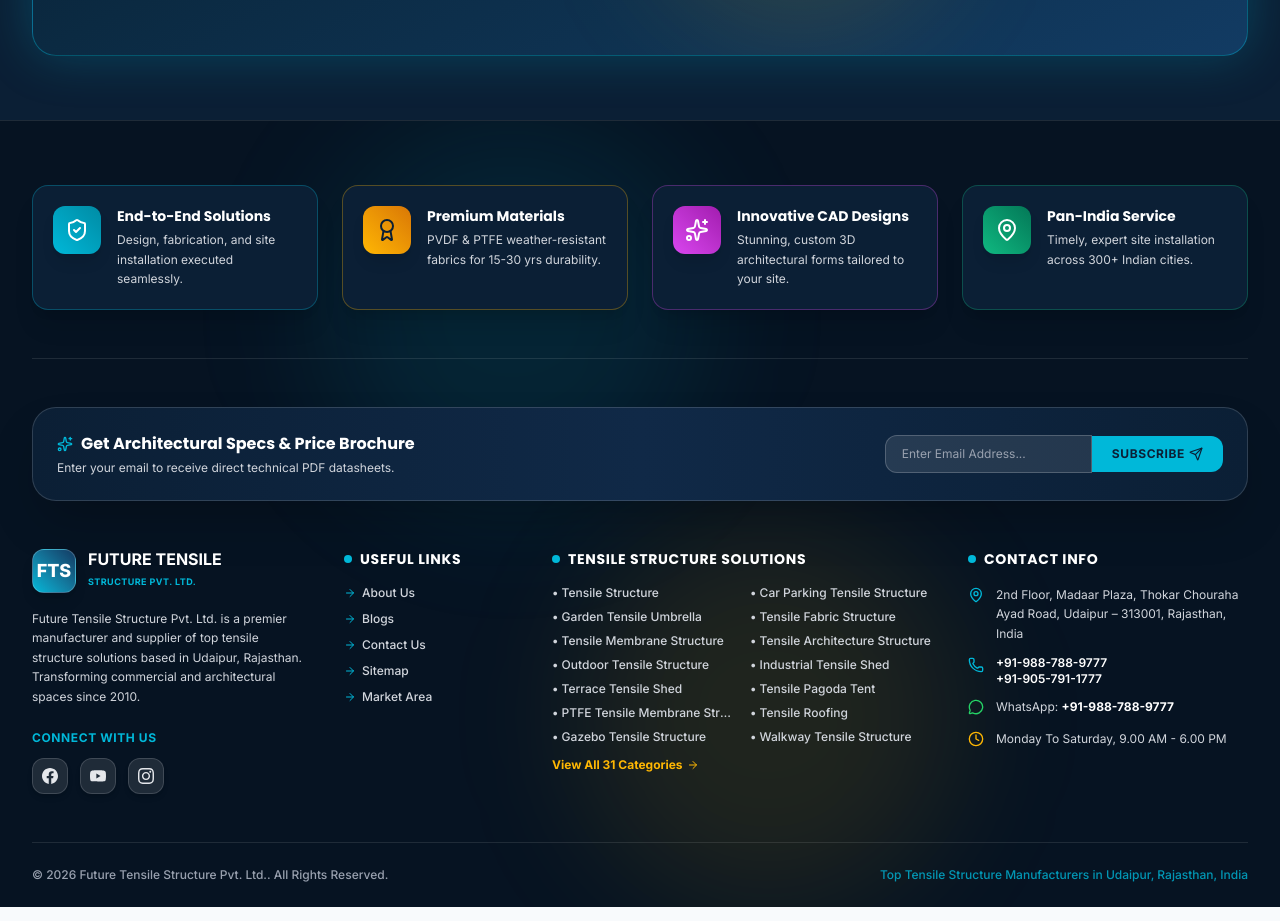
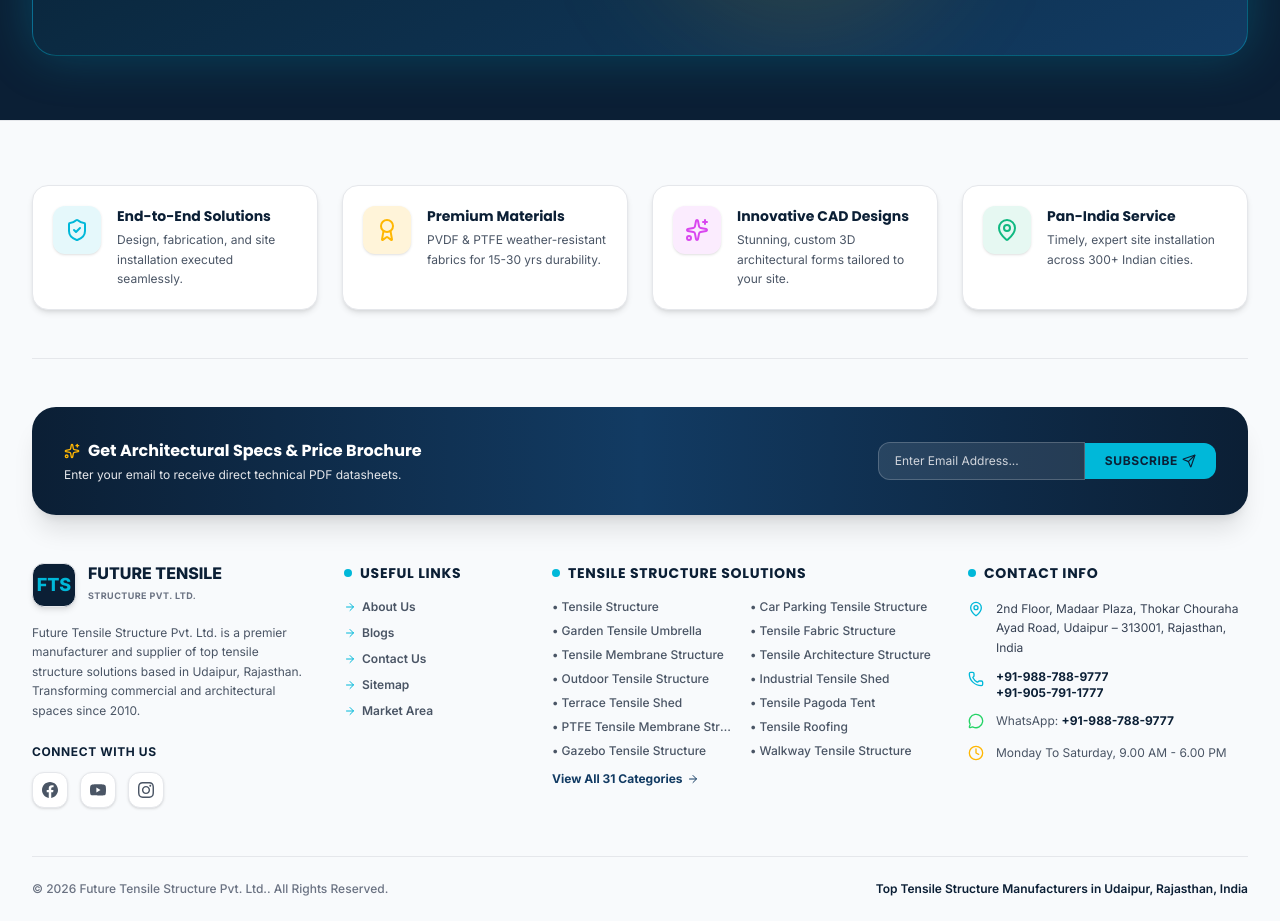
Before and after one commit to Eshbanoliver/tensile-structure, a React (Vite) app: page / in a window 1280 px wide. Shown: the part 10100-11021 px from the top of the page. Built offline with nearby package versions, Linux system fonts and the light colour scheme.

Commit message:
Redesign Footer into a clean light color background theme

```diff
--- a/src/components/Footer.tsx
+++ b/src/components/Footer.tsx
@@ -29,60 +29,56 @@
   };
 
   return (
-    <footer className="bg-[#061322] text-white pt-16 pb-6 relative overflow-hidden border-t border-white/10">
-
-      {/* Background Decorative Glow Blobs */}
-      <div className="absolute top-0 left-1/4 w-96 h-96 bg-[#00B8D9]/10 rounded-full filter blur-3xl pointer-events-none" />
-      <div className="absolute bottom-0 right-1/4 w-96 h-96 bg-[#FFB703]/10 rounded-full filter blur-3xl pointer-events-none" />
+    <footer className="bg-[#F8FAFC] text-[#0B1F35] pt-16 pb-6 relative overflow-hidden border-t border-gray-200">
 
       <div className="max-w-7xl mx-auto px-4 sm:px-6 lg:px-8 relative z-10">
 
-        {/* 1. TOP CREATIVE VALUE PROPS STRIP (4 MULTI-COLORED CARDS) */}
-        <div className="grid grid-cols-1 md:grid-cols-2 lg:grid-cols-4 gap-6 pb-12 mb-12 border-b border-white/10">
+        {/* 1. LIGHT VALUE PROPS CARDS STRIP */}
+        <div className="grid grid-cols-1 md:grid-cols-2 lg:grid-cols-4 gap-6 pb-12 mb-12 border-b border-gray-200">
 
-          <div className="p-5 rounded-2xl bg-[#0B1F35] border border-[#00B8D9]/30 hover:border-[#00B8D9] transition-all shadow-xl hover:-translate-y-1 flex items-start space-x-4 group">
-            <div className="w-12 h-12 rounded-xl bg-gradient-to-tr from-[#00B8D9] to-[#008BA4] text-white flex items-center justify-center shadow-lg group-hover:scale-110 transition-transform flex-shrink-0">
+          <div className="p-5 rounded-2xl bg-white border border-gray-200 shadow-md hover:shadow-xl hover:border-[#00B8D9] transition-all hover:-translate-y-1 flex items-start space-x-4 group">
+            <div className="w-12 h-12 rounded-xl bg-[#00B8D9]/10 text-[#00B8D9] flex items-center justify-center shadow-sm group-hover:scale-110 transition-transform flex-shrink-0">
               <ShieldCheck className="w-6 h-6" />
             </div>
             <div>
-              <h4 className="font-poppins font-bold text-sm text-white mb-1 group-hover:text-[#00B8D9] transition-colors">End-to-End Solutions</h4>
-              <p className="text-xs text-gray-300 leading-relaxed">
+              <h4 className="font-poppins font-bold text-sm text-[#0B1F35] mb-1 group-hover:text-[#00B8D9] transition-colors">End-to-End Solutions</h4>
+              <p className="text-xs text-gray-600 leading-relaxed">
                 Design, fabrication, and site installation executed seamlessly.
               </p>
             </div>
           </div>
 
-          <div className="p-5 rounded-2xl bg-[#0B1F35] border border-[#FFB703]/30 hover:border-[#FFB703] transition-all shadow-xl hover:-translate-y-1 flex items-start space-x-4 group">
-            <div className="w-12 h-12 rounded-xl bg-gradient-to-tr from-[#FFB703] to-[#d97706] text-[#0B1F35] flex items-center justify-center shadow-lg group-hover:scale-110 transition-transform flex-shrink-0">
+          <div className="p-5 rounded-2xl bg-white border border-gray-200 shadow-md hover:shadow-xl hover:border-[#FFB703] transition-all hover:-translate-y-1 flex items-start space-x-4 group">
+            <div className="w-12 h-12 rounded-xl bg-[#FFB703]/15 text-[#FFB703] flex items-center justify-center shadow-sm group-hover:scale-110 transition-transform flex-shrink-0">
               <Award className="w-6 h-6" />
             </div>
             <div>
-              <h4 className="font-poppins font-bold text-sm text-white mb-1 group-hover:text-[#FFB703] transition-colors">Premium Materials</h4>
-              <p className="text-xs text-gray-300 leading-relaxed">
+              <h4 className="font-poppins font-bold text-sm text-[#0B1F35] mb-1 group-hover:text-[#FFB703] transition-colors">Premium Materials</h4>
+              <p className="text-xs text-gray-600 leading-relaxed">
                 PVDF & PTFE weather-resistant fabrics for 15-30 yrs durability.
               </p>
             </div>
           </div>
 
-          <div className="p-5 rounded-2xl bg-[#0B1F35] border border-[#d946ef]/30 hover:border-[#d946ef] transition-all shadow-xl hover:-translate-y-1 flex items-start space-x-4 group">
-            <div className="w-12 h-12 rounded-xl bg-gradient-to-tr from-[#d946ef] to-[#a21caf] text-white flex items-center justify-center shadow-lg group-hover:scale-110 transition-transform flex-shrink-0">
+          <div className="p-5 rounded-2xl bg-white border border-gray-200 shadow-md hover:shadow-xl hover:border-[#d946ef] transition-all hover:-translate-y-1 flex items-start space-x-4 group">
+            <div className="w-12 h-12 rounded-xl bg-[#d946ef]/10 text-[#d946ef] flex items-center justify-center shadow-sm group-hover:scale-110 transition-transform flex-shrink-0">
               <Sparkles className="w-6 h-6" />
             </div>
             <div>
-              <h4 className="font-poppins font-bold text-sm text-white mb-1 group-hover:text-[#d946ef] transition-colors">Innovative CAD Designs</h4>
-              <p className="text-xs text-gray-300 leading-relaxed">
+              <h4 className="font-poppins font-bold text-sm text-[#0B1F35] mb-1 group-hover:text-[#d946ef] transition-colors">Innovative CAD Designs</h4>
+              <p className="text-xs text-gray-600 leading-relaxed">
                 Stunning, custom 3D architectural forms tailored to your site.
               </p>
             </div>
           </div>
 
-          <div className="p-5 rounded-2xl bg-[#0B1F35] border border-[#10b981]/30 hover:border-[#10b981] transition-all shadow-xl hover:-translate-y-1 flex items-start space-x-4 group">
-            <div className="w-12 h-12 rounded-xl bg-gradient-to-tr from-[#10b981] to-[#047857] text-white flex items-center justify-center shadow-lg group-hover:scale-110 transition-transform flex-shrink-0">
+          <div className="p-5 rounded-2xl bg-white border border-gray-200 shadow-md hover:shadow-xl hover:border-[#10b981] transition-all hover:-translate-y-1 flex items-start space-x-4 group">
+            <div className="w-12 h-12 rounded-xl bg-[#10b981]/10 text-[#10b981] flex items-center justify-center shadow-sm group-hover:scale-110 transition-transform flex-shrink-0">
               <MapPin className="w-6 h-6" />
             </div>
             <div>
-              <h4 className="font-poppins font-bold text-sm text-white mb-1 group-hover:text-[#10b981] transition-colors">Pan-India Service</h4>
-              <p className="text-xs text-gray-300 leading-relaxed">
+              <h4 className="font-poppins font-bold text-sm text-[#0B1F35] mb-1 group-hover:text-[#10b981] transition-colors">Pan-India Service</h4>
+              <p className="text-xs text-gray-600 leading-relaxed">
                 Timely, expert site installation across 300+ Indian cities.
               </p>
             </div>
@@ -90,19 +86,19 @@
 
         </div>
 
-        {/* 2. CREATIVE NEWSLETTER / CATALOG SPEC INPUT STRIP */}
-        <div className="mb-12 p-6 rounded-3xl bg-gradient-to-r from-[#0B1F35] via-[#102947] to-[#0B1F35] border border-white/15 shadow-2xl flex flex-col md:flex-row items-center justify-between gap-6">
+        {/* 2. DATASHEET REQUEST STRIP */}
+        <div className="mb-12 p-6 sm:p-8 rounded-3xl bg-gradient-to-r from-[#0B1F35] via-[#123B63] to-[#0B1F35] text-white shadow-xl flex flex-col md:flex-row items-center justify-between gap-6">
           <div className="space-y-1 text-center md:text-left">
             <h4 className="font-poppins font-bold text-base text-white flex items-center justify-center md:justify-start space-x-2">
-              <Sparkles className="w-4 h-4 text-[#00B8D9]" />
+              <Sparkles className="w-4 h-4 text-[#FFB703]" />
               <span>Get Architectural Specs & Price Brochure</span>
             </h4>
-            <p className="text-xs text-gray-300">Enter your email to receive direct technical PDF datasheets.</p>
+            <p className="text-xs text-gray-200">Enter your email to receive direct technical PDF datasheets.</p>
           </div>
 
           {subDone ? (
-            <div className="flex items-center space-x-2 text-[#00B8D9] font-bold text-xs bg-[#00B8D9]/10 px-4 py-2.5 rounded-xl border border-[#00B8D9]/30">
-              <CheckCircle2 className="w-4 h-4" />
+            <div className="flex items-center space-x-2 text-[#00B8D9] font-bold text-xs bg-white/10 px-4 py-2.5 rounded-xl border border-white/20">
+              <CheckCircle2 className="w-4 h-4 text-[#00B8D9]" />
               <span>Datasheet request received! Check inbox soon.</span>
             </div>
           ) : (
@@ -113,7 +109,7 @@
                 placeholder="Enter Email Address..."
                 value={emailSub}
                 onChange={(e) => setEmailSub(e.target.value)}
-                className="w-full px-4 py-2.5 rounded-l-xl bg-white/10 border border-white/20 text-xs text-white placeholder-gray-400 focus:outline-none focus:border-[#00B8D9]"
+                className="w-full px-4 py-2.5 rounded-l-xl bg-white/10 border border-white/20 text-xs text-white placeholder-gray-300 focus:outline-none focus:border-[#00B8D9]"
               />
               <button
                 type="submit"
@@ -127,36 +123,36 @@
         </div>
 
         {/* 3. MAIN FOOTER CONTENT COLUMNS */}
-        <div className="grid grid-cols-1 md:grid-cols-2 lg:grid-cols-12 gap-8 pb-12 border-b border-white/10">
+        <div className="grid grid-cols-1 md:grid-cols-2 lg:grid-cols-12 gap-8 pb-12 border-b border-gray-200">
 
           {/* Column 1: Company Profile & Socials */}
           <div className="lg:col-span-3 space-y-4">
             <Link to="/" className="flex items-center space-x-3 group">
-              <div className="w-11 h-11 rounded-xl bg-gradient-to-tr from-[#00B8D9] to-[#123B63] flex items-center justify-center shadow-lg border border-white/20">
-                <span className="font-poppins font-black text-white text-lg">FTS</span>
+              <div className="w-11 h-11 rounded-xl bg-[#0B1F35] flex items-center justify-center shadow-md border border-gray-200">
+                <span className="font-poppins font-black text-[#00B8D9] text-lg">FTS</span>
               </div>
               <div>
-                <span className="font-poppins font-bold text-base text-white block leading-none group-hover:text-[#00B8D9] transition-colors">
+                <span className="font-poppins font-black text-base text-[#0B1F35] block leading-none group-hover:text-[#00B8D9] transition-colors">
                   FUTURE TENSILE
                 </span>
-                <span className="text-[9px] text-[#00B8D9] font-bold tracking-wider uppercase">
+                <span className="text-[9px] text-gray-500 font-bold tracking-wider uppercase">
                   Structure Pvt. Ltd.
                 </span>
               </div>
             </Link>
 
-            <p className="text-xs text-gray-300 leading-relaxed">
+            <p className="text-xs text-gray-600 leading-relaxed">
               Future Tensile Structure Pvt. Ltd. is a premier manufacturer and supplier of top tensile structure solutions based in Udaipur, Rajasthan. Transforming commercial and architectural spaces since 2010.
             </p>
 
             <div className="pt-2">
-              <span className="text-xs font-bold text-[#00B8D9] uppercase tracking-wider block mb-3">Connect With Us</span>
+              <span className="text-xs font-bold text-[#0B1F35] uppercase tracking-wider block mb-3">Connect With Us</span>
               <div className="flex items-center space-x-3">
                 <a
                   href={COMPANY_INFO.socials.facebook}
                   target="_blank"
                   rel="noopener noreferrer"
-                  className="w-9 h-9 rounded-xl bg-white/10 border border-white/15 flex items-center justify-center text-gray-200 hover:bg-[#00B8D9] hover:text-[#0B1F35] transition-all shadow-md"
+                  className="w-9 h-9 rounded-xl bg-white border border-gray-200 flex items-center justify-center text-gray-600 hover:bg-[#00B8D9] hover:text-[#0B1F35] transition-all shadow-sm"
                   title="Facebook"
                 >
                   <FacebookIcon className="w-4 h-4" />
@@ -165,7 +161,7 @@
                   href={COMPANY_INFO.socials.youtube}
                   target="_blank"
                   rel="noopener noreferrer"
-                  className="w-9 h-9 rounded-xl bg-white/10 border border-white/15 flex items-center justify-center text-gray-200 hover:bg-[#FF0000] hover:text-white transition-all shadow-md"
+                  className="w-9 h-9 rounded-xl bg-white border border-gray-200 flex items-center justify-center text-gray-600 hover:bg-[#FF0000] hover:text-white transition-all shadow-sm"
                   title="YouTube"
                 >
                   <YoutubeIcon className="w-4 h-4" />
@@ -174,7 +170,7 @@
                   href={COMPANY_INFO.socials.instagram}
                   target="_blank"
                   rel="noopener noreferrer"
-                  className="w-9 h-9 rounded-xl bg-white/10 border border-white/15 flex items-center justify-center text-gray-200 hover:bg-[#E4405F] hover:text-white transition-all shadow-md"
+                  className="w-9 h-9 rounded-xl bg-white border border-gray-200 flex items-center justify-center text-gray-600 hover:bg-[#E4405F] hover:text-white transition-all shadow-sm"
                   title="Instagram"
                 >
                   <InstagramIcon className="w-4 h-4" />
@@ -185,11 +181,11 @@
 
           {/* Column 2: Useful Links */}
           <div className="lg:col-span-2 space-y-4">
-            <h4 className="font-poppins font-bold text-sm text-white uppercase tracking-wider flex items-center space-x-2">
+            <h4 className="font-poppins font-bold text-sm text-[#0B1F35] uppercase tracking-wider flex items-center space-x-2">
               <span className="w-2 h-2 rounded-full bg-[#00B8D9]" />
               <span>Useful Links</span>
             </h4>
-            <ul className="space-y-2.5 text-xs text-gray-300 font-medium">
+            <ul className="space-y-2.5 text-xs text-gray-600 font-semibold">
               <li>
                 <Link to="/about-us.htm" className="hover:text-[#00B8D9] transition-colors flex items-center space-x-1.5">
                   <ArrowRight className="w-3 h-3 text-[#00B8D9]" />
@@ -225,11 +221,11 @@
 
           {/* Column 3: Tensile Categories Grid */}
           <div className="lg:col-span-4 space-y-4">
-            <h4 className="font-poppins font-bold text-sm text-white uppercase tracking-wider flex items-center space-x-2">
+            <h4 className="font-poppins font-bold text-sm text-[#0B1F35] uppercase tracking-wider flex items-center space-x-2">
               <span className="w-2 h-2 rounded-full bg-[#00B8D9]" />
               <span>Tensile Structure Solutions</span>
             </h4>
-            <div className="grid grid-cols-2 gap-x-3 gap-y-2 text-xs text-gray-300 font-medium">
+            <div className="grid grid-cols-2 gap-x-3 gap-y-2 text-xs text-gray-600 font-medium">
               {PRODUCTS_LIST.slice(0, 14).map((prod) => (
                 <Link
                   key={prod.id}
@@ -241,7 +237,7 @@
               ))}
               <Link
                 to="/tensile-structure.htm"
-                className="text-[#FFB703] font-bold hover:underline flex items-center space-x-1 col-span-2 pt-1"
+                className="text-[#123B63] font-bold hover:text-[#00B8D9] hover:underline flex items-center space-x-1 col-span-2 pt-1"
               >
                 <span>View All 31 Categories</span>
                 <ArrowRight className="w-3 h-3" />
@@ -251,24 +247,24 @@
 
           {/* Column 4: Contact Info Block */}
           <div className="lg:col-span-3 space-y-4">
-            <h4 className="font-poppins font-bold text-sm text-white uppercase tracking-wider flex items-center space-x-2">
+            <h4 className="font-poppins font-bold text-sm text-[#0B1F35] uppercase tracking-wider flex items-center space-x-2">
               <span className="w-2 h-2 rounded-full bg-[#00B8D9]" />
               <span>Contact Info</span>
             </h4>
 
-            <div className="space-y-3 text-xs text-gray-300">
+            <div className="space-y-3 text-xs text-gray-600">
               <div className="flex items-start space-x-3">
                 <MapPin className="w-4 h-4 text-[#00B8D9] flex-shrink-0 mt-0.5" />
-                <span className="leading-relaxed">{COMPANY_INFO.address}</span>
+                <span className="leading-relaxed text-gray-700">{COMPANY_INFO.address}</span>
               </div>
 
               <div className="flex items-start space-x-3">
                 <Phone className="w-4 h-4 text-[#00B8D9] flex-shrink-0 mt-0.5" />
                 <div>
-                  <a href={`tel:${COMPANY_INFO.phones[0].raw}`} className="hover:text-[#00B8D9] transition-colors block font-semibold text-white">
+                  <a href={`tel:${COMPANY_INFO.phones[0].raw}`} className="hover:text-[#00B8D9] transition-colors block font-bold text-[#0B1F35]">
                     {COMPANY_INFO.phones[0].display}
                   </a>
-                  <a href={`tel:${COMPANY_INFO.phones[1].raw}`} className="hover:text-[#00B8D9] transition-colors block font-semibold text-white">
+                  <a href={`tel:${COMPANY_INFO.phones[1].raw}`} className="hover:text-[#00B8D9] transition-colors block font-bold text-[#0B1F35]">
                     {COMPANY_INFO.phones[1].display}
                   </a>
                 </div>
@@ -282,7 +278,7 @@
                     href={`https://wa.me/${COMPANY_INFO.whatsapp}`}
                     target="_blank"
                     rel="noopener noreferrer"
-                    className="hover:text-[#00B8D9] font-bold text-white"
+                    className="hover:text-[#00B8D9] font-bold text-[#0B1F35]"
                   >
                     {COMPANY_INFO.phones[0].display}
                   </a>
@@ -291,17 +287,17 @@
 
               <div className="flex items-center space-x-3 pt-1">
                 <Clock className="w-4 h-4 text-[#FFB703] flex-shrink-0" />
-                <span className="text-gray-300">{COMPANY_INFO.hours}</span>
+                <span className="text-gray-600">{COMPANY_INFO.hours}</span>
               </div>
             </div>
           </div>
 
         </div>
 
-        {/* 4. BOTTOM COPYRIGHT BAR */}
-        <div className="pt-6 flex flex-col md:flex-row items-center justify-between text-xs text-gray-400 font-medium">
+        {/* 4. BOTTOM LIGHT COPYRIGHT BAR */}
+        <div className="pt-6 flex flex-col md:flex-row items-center justify-between text-xs text-gray-500 font-medium">
           <p>© 2026 {COMPANY_INFO.name}. All Rights Reserved.</p>
-          <p className="mt-2 md:mt-0 text-[#00B8D9]/80">
+          <p className="mt-2 md:mt-0 text-[#0B1F35] font-semibold">
             Top Tensile Structure Manufacturers in Udaipur, Rajasthan, India
           </p>
         </div>
```
